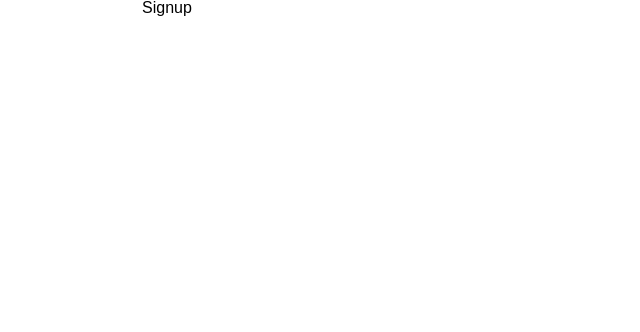
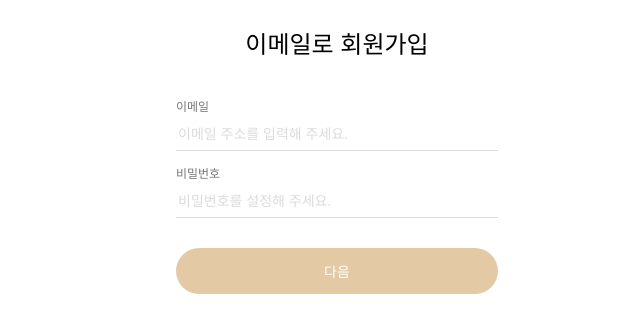
Before and after one commit to BreadGood-22/frontend, a React (Create React App) app: page /signup in a window 1280 px wide. Shown: the top 332 px of the page, without its empty margins (303-943 px from the left). Built offline with nearby package versions, Linux system fonts and the light colour scheme; a web font is replaced by a local one.

Commit message:
design: 회원가입 페이지 UI 구현 및 버튼 속성 disabled로 변경 #15

```diff
--- a/src/components/Button/index.jsx
+++ b/src/components/Button/index.jsx
@@ -17,8 +17,8 @@ export function SmallImgButton({ color, size }) {
 }
 
 // 버튼 텍스트: 로그인, 다음 2가지이므로 props.content로 받기
-export function LargeButton({ content, isActive }) {
-  return <S.LargeButton isActive={isActive}>{content}</S.LargeButton>;
+export function LargeButton({ content, disabled }) {
+  return <S.LargeButton disabled={disabled}>{content}</S.LargeButton>;
 }
 
 export function MediumButton({ isFollowed }) {
@@ -26,8 +26,8 @@ export function MediumButton({ isFollowed }) {
 }
 
 // 버튼 텍스트: 저장, 업로드 2가지이므로 props.content로 받기
-export function SmallButton({ content, isActive }) {
-  return <S.SmallButton isActive={isActive}>{content}</S.SmallButton>;
+export function SmallButton({ content, disabled }) {
+  return <S.SmallButton disabled={disabled}>{content}</S.SmallButton>;
 }
 
 export function XSmallButton({ isFollowed }) {
--- a/src/components/Button/style.js
+++ b/src/components/Button/style.js
@@ -10,8 +10,12 @@ export const Button = styled.button`
 export const LargeButton = styled(Button)`
   width: 100%;
   padding: 13px 0;
-  background-color: ${({ isActive, theme }) => (isActive ? `${theme.palette.brown}` : `${theme.palette.beige}`)};
   border-radius: 44px;
+  background-color: ${({ theme }) => theme.palette.brown};
+  &:disabled {
+    cursor: default;
+    background-color: ${({ theme }) => theme.palette.beige};
+  }
 `;
 
 export const MediumButton = styled(Button)`
@@ -28,8 +32,12 @@ export const SmallButton = styled(Button)`
   width: 90px;
   max-width: 90px;
   padding: 7px 0;
-  background-color: ${({ isActive, theme }) => (isActive ? `${theme.palette.brown}` : `${theme.palette.beige}`)};
   border-radius: 32px;
+  background-color: ${({ theme }) => theme.palette.brown};
+  &:disabled {
+    cursor: default;
+    background-color: ${({ theme }) => theme.palette.beige};
+  }
 `;
 
 export const XSmallButton = styled.button`
--- a/src/pages/Signup/index.jsx
+++ b/src/pages/Signup/index.jsx
@@ -1,5 +1,22 @@
-import React from 'react';
+import { Link } from 'react-router-dom';
+import { EmailInput, PasswordInput, LargeButton, Label } from '../../components/index';
+import * as S from './style';
 
 export function Signup() {
-  return <div>Signup</div>;
+  return (
+    <S.Wrapper>
+      <S.H2>이메일로 회원가입</S.H2>
+      <S.Form>
+        <Label htmlFor='email'>이메일</Label>
+        <EmailInput id='email' placeholder='이메일 주소를 입력해 주세요.' />
+        <S.WarningText isVisible={false}>*이미 가입된 이메일 주소입니다.</S.WarningText>
+        <Label htmlFor='password'>비밀번호</Label>
+        <PasswordInput id='password' placeholder='비밀번호를 설정해 주세요.' />
+        <S.WarningText isVisible={false}>*비밀번호는 6자 이상이어야 합니다.</S.WarningText>
+        <Link to='/profile/setting'>
+          <LargeButton content='다음' disabled={true} />
+        </Link>
+      </S.Form>
+    </S.Wrapper>
+  );
 }
--- a/src/pages/Signup/style.js
+++ b/src/pages/Signup/style.js
@@ -1 +1,37 @@
 import styled from 'styled-components';
+
+export const Wrapper = styled.section`
+  width: calc(100% - 68px);
+  height: 100vh;
+  margin: 0 auto;
+  text-align: center;
+`;
+
+export const H2 = styled.h2`
+  margin: 30px 0 40px;
+  font-weight: 500;
+  font-size: 24px;
+  line-height: 30px;
+  color: ${({ theme }) => theme.palette.black};
+`;
+
+export const Form = styled.form`
+  display: flex;
+  flex-direction: column;
+  & :nth-child(4) {
+    margin-top: 16px;
+  }
+  & button {
+    margin-top: 30px;
+  }
+`;
+
+export const WarningText = styled.strong`
+  display: ${({ isVisible }) => (isVisible ? 'block' : 'none')};
+  margin-top: 6px;
+  margin-right: auto;
+  font-weight: 400;
+  font-size: 12px;
+  line-height: 14px;
+  color: ${({ theme }) => theme.palette.brown};
+`;
```
